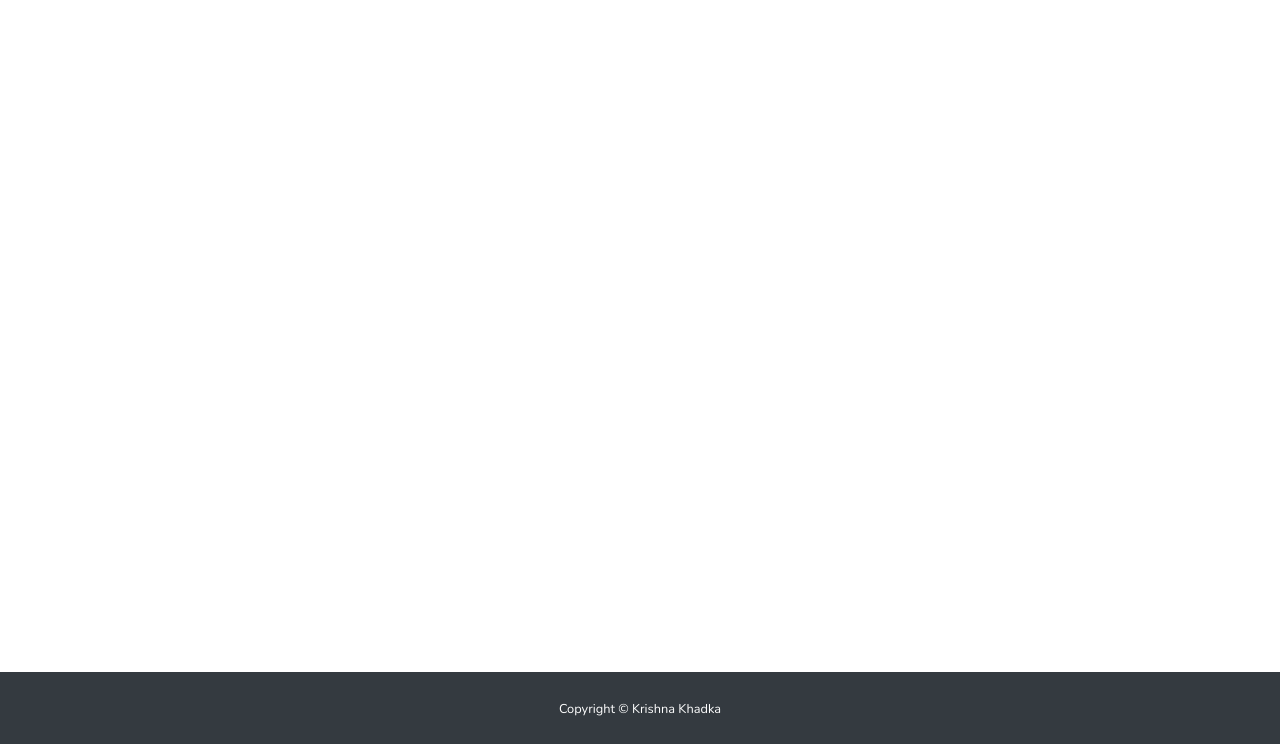
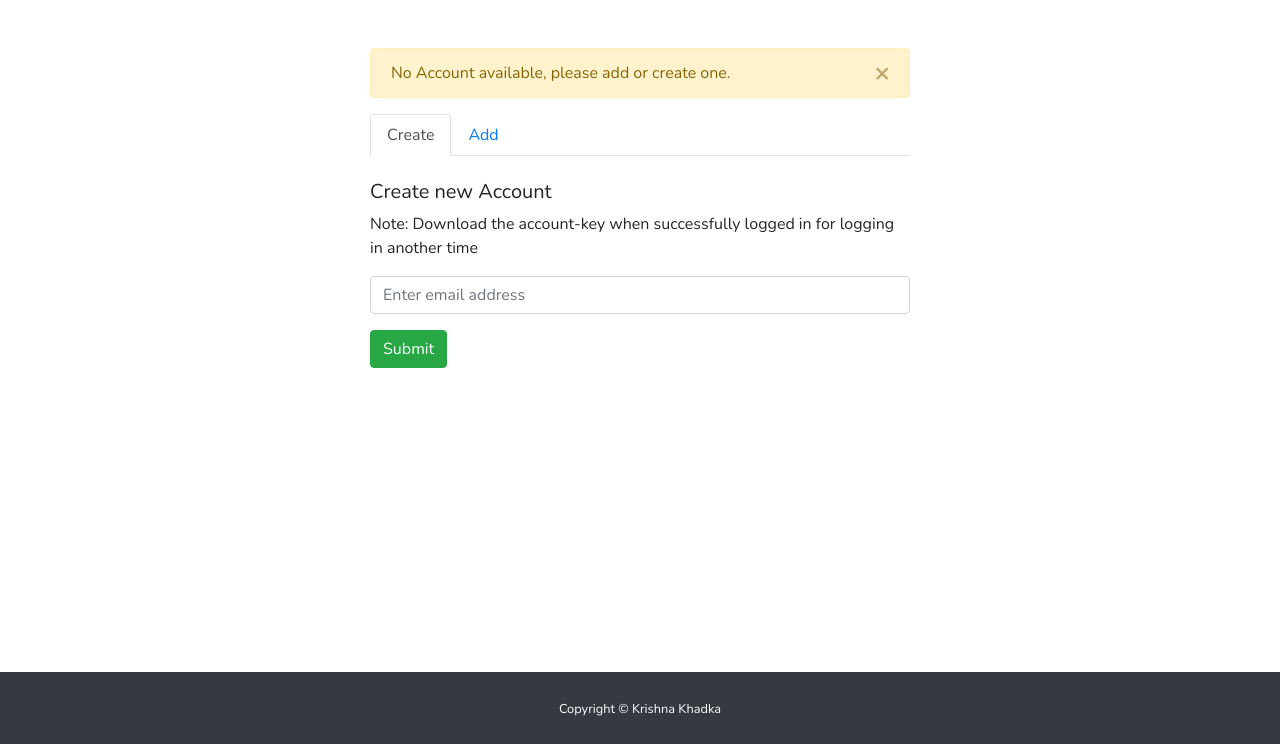
Before and after one commit to khadkakrishna/acmepy-web-app, a Flask app: page /account in a window 1280 px wide. Shown: the part 56-800 px from the top of the page. Run offline with Flask 2, Linux system fonts and the light colour scheme.

Commit message:
Adding account interface

```diff
--- a/templates/account.html
+++ b/templates/account.html
@@ -1,4 +1,57 @@
 {% extends "base.html" %}
 {% block content %}
 
+<div class="py-5 container">
+    <div class="row justify-content-center">
+        <div class="col-6">
+            <div class="alert alert-warning alert-dismissible fade show" role="alert">
+                No Account available, please add or create one.
+                <button type="button" class="close" data-dismiss="alert" aria-label="Close">
+                    <span aria-hidden="true">&times;</span>
+                </button>
+            </div>
+        </div>
+    </div>
+
+    <div class="row justify-content-center">
+        <div class="col-6">
+              <ul class="nav nav-tabs" role="tablist">
+                <li class="nav-item">
+                    <a class="nav-link active " data-toggle="tab" href="#menu1">Create</a>
+                </li>
+                <li class="nav-item">
+                    <a class="nav-link" data-toggle="tab" href="#menu2">Add</a>
+                </li>
+              </ul>
+        </div>
+    </div>
+    <div class="row justify-content-center">
+        <div class="col-6 tab-content">
+            <div id="menu1" class="tab-pane active"><br>
+                <h5>Create new Account</h5>
+                <p>Note: Download the account-key when successfully logged in for logging in another time</p>
+
+                <form enctype="multipart/form-data" action="/account" method="get">
+                  <div class="form-group">
+                        <input type="text" placeholder="Enter email address" class="form-control"  id="email"  name="email">
+                  </div>
+                  <button class="btn btn-success" type="submit">Submit</button>
+                </form>
+            </div>
+
+            <div id="menu2" class="tab-pane"><br>
+                <h5>Add Account Key</h5>
+                <p>Please upload the existing account key to add</p>
+                <form action="/account" method="get">
+                    <div class="form-group">
+                        <label for="formFileSm" class="form-label">Select a file: </label>
+                        <input class="form-control-sm" type="file">
+                    </div>
+                    <button class="btn btn-success" type="submit">Submit</button>
+                </form>
+            </div>
+        </div>
+    </div>
+</div>
+
 {% endblock %}
```
